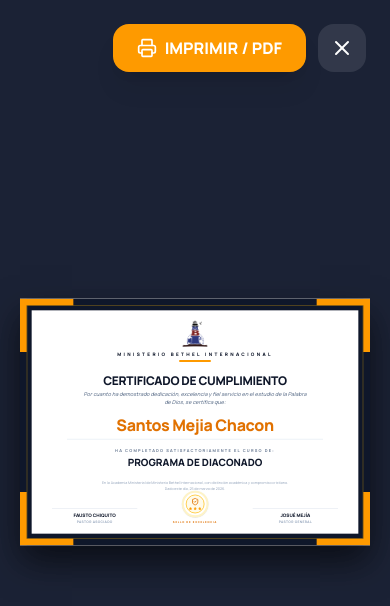
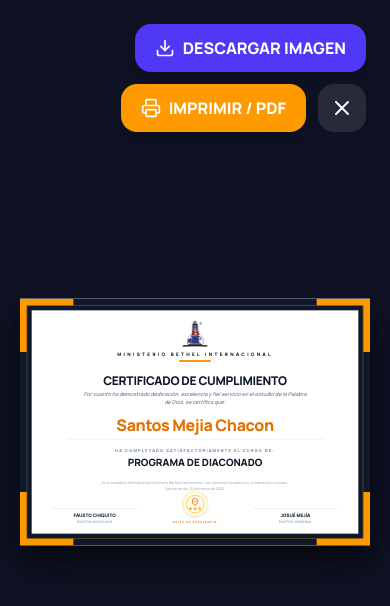
Before and after one commit to Santos-89/lms-interactivo, a Next.js app: page /test-cert in a window 390 px wide. Shown: the top 606 px of the page. Built offline with nearby package versions, Linux system fonts and the light colour scheme.

Commit message:
Feat: Add Download as Image button to certificates for mobile compatibility

```diff
--- a/package.json
+++ b/package.json
@@ -13,6 +13,7 @@
     "@supabase/supabase-js": "^2.99.1",
     "clsx": "^2.1.1",
     "framer-motion": "^12.35.2",
+    "html2canvas": "^1.4.1",
     "lucide-react": "^0.577.0",
     "next": "16.1.6",
     "react": "19.2.3",
--- a/src/components/course/CourseCertificate.tsx
+++ b/src/components/course/CourseCertificate.tsx
@@ -1,8 +1,9 @@
 "use client";
 
-import React, { useState, useEffect } from 'react';
-import { Award, Download, Printer, X, ShieldCheck, Star, Camera } from 'lucide-react';
+import React, { useState, useEffect, useRef } from 'react';
+import { Award, Download, Printer, X, ShieldCheck, Star, Camera, Loader2 } from 'lucide-react';
 import Image from 'next/image';
+import html2canvas from 'html2canvas';
 
 interface CertificateProps {
   studentName: string;
@@ -19,20 +20,18 @@
 }) => {
 
   const [scale, setScale] = useState(1);
+  const [isDownloading, setIsDownloading] = useState(false);
+  const certificateRef = useRef<HTMLDivElement>(null);
 
   useEffect(() => {
     const handleResize = () => {
-      // Forzar dimensiones de certificado profesional (Relación A4 Landscape)
       const certWidth = 1050;
       const certHeight = 740;
-
       const padding = 40;
       const availableWidth = window.innerWidth - padding;
       const availableHeight = window.innerHeight - padding;
-
       const scaleW = availableWidth / certWidth;
       const scaleH = availableHeight / certHeight;
-
       setScale(Math.min(1, scaleW, scaleH));
     };
 
@@ -47,7 +46,34 @@
     }
   };
 
-  // Función para determinar el tamaño del nombre según su longitud
+  const handleDownloadImage = async () => {
+    if (!certificateRef.current) return;
+
+    setIsDownloading(true);
+    try {
+      // Pequeña pausa para asegurar que las fuentes y estilos estén listos
+      await new Promise(resolve => setTimeout(resolve, 500));
+
+      const canvas = await html2canvas(certificateRef.current, {
+        scale: 2, // Doble resolución para que se vea nítido
+        useCORS: true,
+        backgroundColor: '#ffffff',
+        logging: false
+      });
+
+      const image = canvas.toDataURL("image/png", 1.0);
+      const link = document.createElement('a');
+      link.download = `Certificado-${studentName.replace(/\s+/g, '-')}.png`;
+      link.href = image;
+      link.click();
+    } catch (error) {
+      console.error("Error al descargar el certificado:", error);
+      alert("Hubo un problema al generar la imagen. Por favor, intenta usar el botón de imprimir.");
+    } finally {
+      setIsDownloading(false);
+    }
+  };
+
   const getNameFontSize = (name: string) => {
     if (name.length > 30) return 'text-3xl';
     if (name.length > 20) return 'text-4xl';
@@ -55,17 +81,27 @@
   };
 
   return (
-    <div className="fixed inset-0 z-[100] flex items-center justify-center bg-slate-900/95 backdrop-blur-md p-4 animate-in fade-in duration-500 overflow-hidden print:static print:bg-white print:p-0">
+    <div className="fixed inset-0 z-[100] flex items-center justify-center bg-slate-950/95 backdrop-blur-md p-4 animate-in fade-in duration-500 overflow-hidden print:static print:bg-white print:p-0">
 
       {/* Botones de Acción Superiores */}
-      <div className="absolute top-6 right-6 flex gap-3 no-print z-50">
+      <div className="absolute top-6 right-6 flex flex-wrap justify-end gap-3 no-print z-50">
+        <button
+          onClick={handleDownloadImage}
+          disabled={isDownloading}
+          className="flex items-center gap-2 bg-indigo-600 hover:bg-indigo-700 text-white px-5 py-3 rounded-2xl font-black shadow-xl transition-all hover:scale-105 active:scale-95 disabled:opacity-50"
+        >
+          {isDownloading ? <Loader2 className="w-5 h-5 animate-spin" /> : <Download className="w-5 h-5" />}
+          {isDownloading ? 'GENERANDO...' : 'DESCARGAR IMAGEN'}
+        </button>
+
         <button
           onClick={handlePrint}
-          className="flex items-center gap-2 bg-amber-500 hover:bg-amber-600 text-white px-6 py-3 rounded-2xl font-black shadow-xl transition-all hover:scale-105 active:scale-95"
+          className="flex items-center gap-2 bg-amber-500 hover:bg-amber-600 text-white px-5 py-3 rounded-2xl font-black shadow-xl transition-all hover:scale-105 active:scale-95"
         >
           <Printer className="w-5 h-5" />
           IMPRIMIR / PDF
         </button>
+
         <button
           onClick={onClose}
           className="p-3 bg-white/10 hover:bg-white/20 text-white rounded-2xl transition-all"
@@ -76,6 +112,7 @@
 
       {/* Contenedor del Certificado */}
       <div
+        ref={certificateRef}
         className="bg-white relative shadow-[0_50px_100px_rgba(0,0,0,0.6)] overflow-hidden origin-center print:shadow-none print:m-0 print:!transform-none"
         style={{
           width: '1050px',
```
Also changed, not shown: 1 other file (tests, documents, lock files or other folders).
